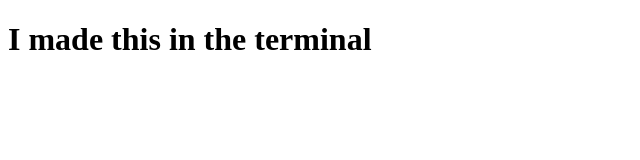
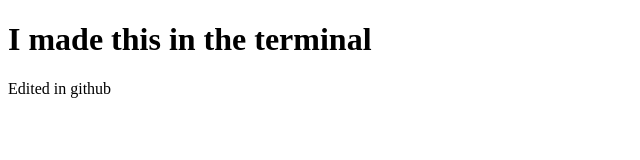
Before and after one commit to Josifraburn/terminal-only, a plain HTML site: page index.html in a window 1280 px wide. Shown: the whole page, without its empty margins (0-640 px from the left). Drawn offline with Linux system fonts and the light colour scheme.

Commit message:
Update index.html

```diff
--- a/index.html
+++ b/index.html
@@ -6,5 +6,6 @@
 	</head>
 	<body>
 		<h1>I made this in the terminal</h1>
+		Edited in github
 	</body>
 </html>
```
